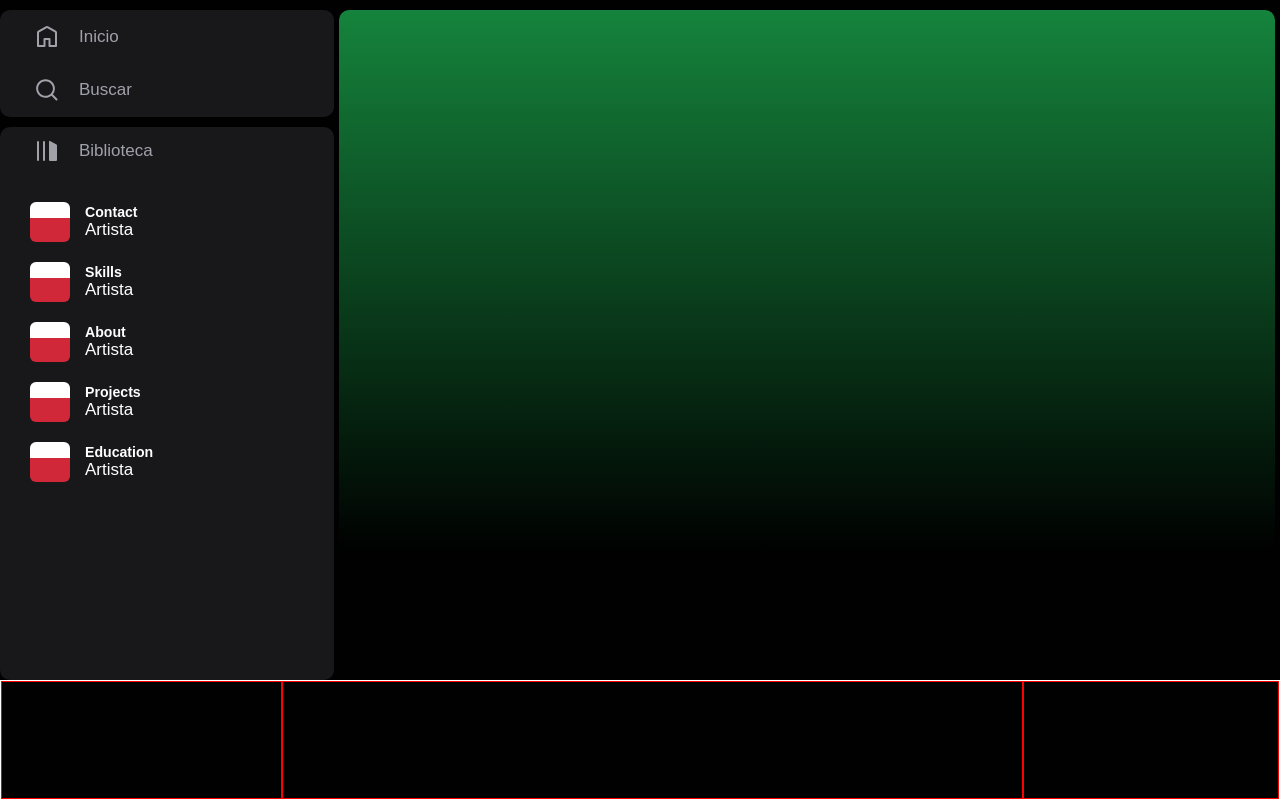
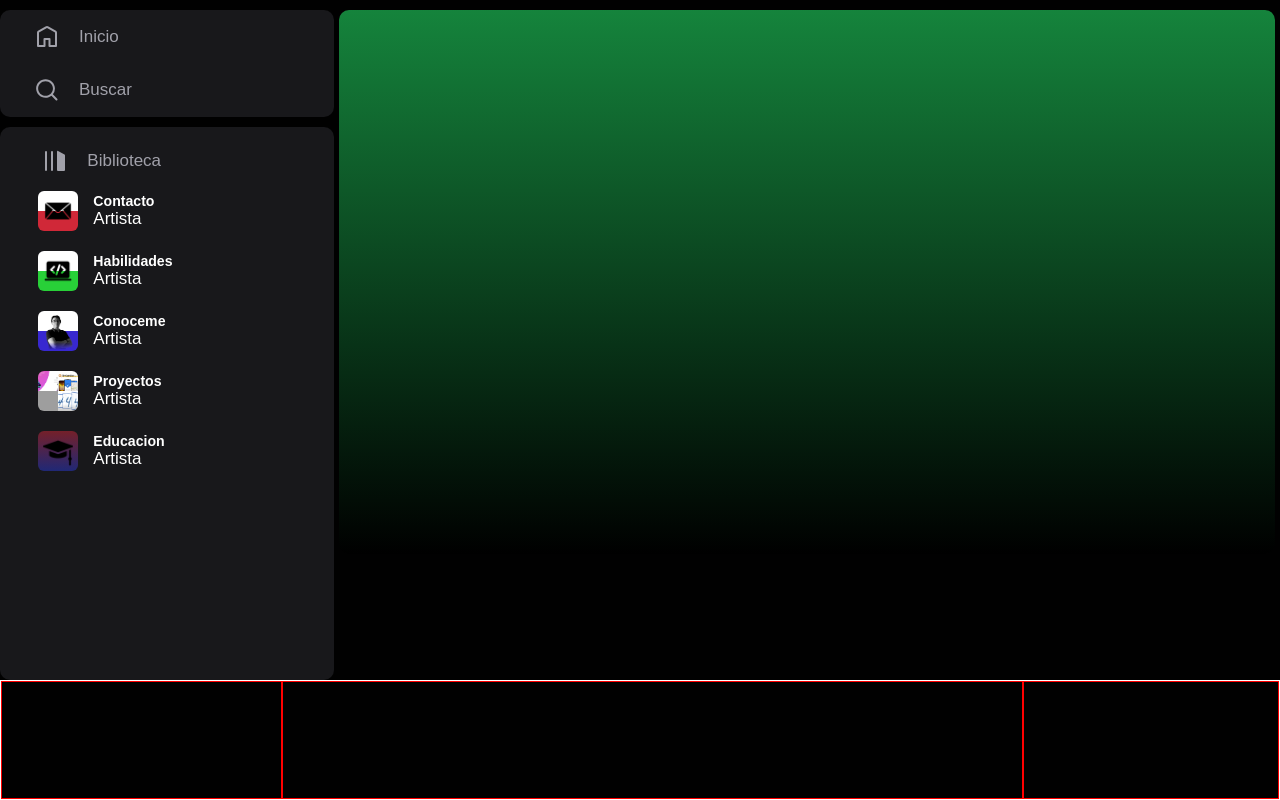
Before and after one commit to AlexisVennegas/Spotify-Portfolio, an Astro site in the folder spotify-portoflio/: page / in a window 1280 px wide. Built offline with nearby package versions, Linux system fonts and the light colour scheme; Astro itself is replaced by a stand-in of ours; grey boxes are pictures that could not be loaded.

Commit message:
chore: Update AsideLibrary and CardEducation component styling, and add CardProjects and CardEducation to index page

```diff
--- a/spotify-portoflio/src/components/AsideLibrary.astro
+++ b/spotify-portoflio/src/components/AsideLibrary.astro
@@ -5,13 +5,24 @@ interface Props {
 }
 
 const { id, title } = Astro.props;
-
+function getColor(id: number): string {
+  const colors: Record<number, string> = {
+    1: "rgb(208, 40, 56)",
+    2: "rgb(40, 208, 56)",
+    3: "rgb(56, 40, 208)",
+    4: "rgb(208, 208, 40)",
+  };
+  return colors[id] || "rgb(208, 40, 56)"; // Default color if id is not in the list
+}
+const backgroundColor = getColor(id);
 ---
-    <li>
+    <li class="liListsongs">
         <a href="#">
             <div class="cover">
                 <div class="top"></div>
-                <div class="bottom" style=" background-color: rgb(208, 40, 56);"></div>
+                <div class="bottom" style={`background-color: ${backgroundColor};`}>
+                    <img src={`./${title}.png`} alt="varios lenguajes de programacion"/>
+                </div>
             </div>
             <div class="info">
                 <h5>{title}</h5>
@@ -48,16 +59,25 @@ const { id, title } = Astro.props;
 
     .top {
         background-color: white;
-        height: 40%;
+        height: 50%;
         border-radius: 0.375rem 0.375rem 0 0 ;
     }
 
     .bottom {
-
-        height: 60%;
+        position: relative;
+        height: 50%;
         border-radius: 0 0 0.375rem 0.375rem;
+    }
+    .bottom > img {
+        width: 75%;
+        border-radius: 0.375rem;
+        position: absolute;
+        transform: translate(-50%, -50%); /* Centra la imagen */
+        left: 50%;
+        mask-image: linear-gradient(black 80%, transparent); /* Efecto degradado */
     }
     .info {
         margin-left: 15px;
     }
+
 </style>
--- a/spotify-portoflio/src/components/AsideList.astro
+++ b/spotify-portoflio/src/components/AsideList.astro
@@ -17,15 +17,17 @@ import Biblioteca from '../Icons/Biblioteca.astro';
         list-style: none;
         width: 100%;
         cursor: pointer;
-        height: 10%;
+        height: 7%;
+        margin-top: 15px;
     }
     li {
         margin-top: 10px;
         display: flex;
         justify-content: flex-start;
         align-items: center;
-        width: 100%;
-        height: 50%;
+        width: 95%;
+        margin: 0 auto;
+        height: 100%;
     }
 
 </style>
--- /dev/null
+++ b/spotify-portoflio/src/components/CardEducation.astro
@@ -0,0 +1,58 @@
+---
+interface Props {
+	id: number;
+    title: string;
+}
+
+const { id, title } = Astro.props;
+
+
+
+---
+    <li class="liListsongs">
+        <a href="#">
+            <div class="cover">
+                <img src={`./${title}.png`} alt="una foto de un birrete"/>
+            </div>
+            <div class="info">
+                <h5>{title}</h5>
+                <p>Artista</p>
+            </div>
+        </a>
+    </li>
+
+
+<style>
+    ul {
+        list-style: none;
+        width: 100%;
+        height: 90%;
+    }
+    a {
+        display: flex;
+        justify-content: flex-start;
+        align-items: center;
+        width: 100%;
+        height: 10%;
+        text-decoration: none;
+        color: white;
+        padding: 10px;
+        margin-left: 20px;
+    }
+    .cover {
+        width: 40px; /* Puedes ajustar el tamaño según sea necesario */
+        height: 40px; /* Puedes ajustar el tamaño según sea necesario */
+        display: flex;
+        justify-content: center;
+        align-items: center;
+        border-radius: 0.375rem;
+        background: linear-gradient(to bottom, rgba(208,40,56,0.5), rgba(40,56,208,0.5));
+    }
+    .cover > img {
+        width: 75%;
+        margin-top: 5px;
+    }
+    .info {
+        margin-left: 15px;
+    }
+</style>
--- /dev/null
+++ b/spotify-portoflio/src/components/CardProjects.astro
@@ -0,0 +1,83 @@
+---
+interface Props {
+	id: number;
+    title: string;
+}
+const { id, title } = Astro.props;
+
+---
+
+<li class="liListsongs">
+    <a href="#">
+        <div class="cover">
+            <img src="./proyecto1.png" class="album album1" alt="captura de pantalla de programacion"/>
+            <img src="./proyecto2.png" class="album album2" alt="captura de pantalla de programacion"/>
+            <img src="./proyecto3.png" class="album album3" alt="captura de pantalla de programacion"/>
+            <img src="./proyecto4.png" class="album album4" alt="captura de pantalla de programacion"/>
+        </div>
+        <div class="info">
+            <h5>{title}</h5>
+            <p>Artista</p>
+        </div>
+    </a>
+</li>
+
+<style>
+    ul {
+        list-style: none;
+        width: 100%;
+        height: 90%;
+    }
+    a {
+        display: flex;
+        justify-content: flex-start;
+        align-items: center;
+        width: 100%;
+        height: 10%;
+        text-decoration: none;
+        color: white;
+        padding: 10px;
+        margin-left: 20px;
+    }
+    .cover {
+        width: 40px; /* Puedes ajustar el tamaño según sea necesario */
+        height: 40px; /* Puedes ajustar el tamaño según sea necesario */
+        border-radius: 0.375rem;
+        position: relative;
+    }
+    .album {
+        position: absolute;
+        width: 50%; /* Ajusta el tamaño según sea necesario */
+        height: 50%; /* Ajusta el tamaño según sea necesario */
+        object-fit: cover; /* Para asegurarte de que las imágenes cubran el espacio */
+    }
+
+    .album1 {
+        top: 0;
+        left: 0;
+        border-radius: 0.375rem 0 0 0;
+    }
+
+    .album2 {
+        top: 0;
+        right: 0;
+        border-radius: 0 0.375rem 0 0;
+    }
+
+    .album3 {
+        bottom: 0;
+        left: 0;
+        border-radius: 0 0 0 0.375rem;
+    }
+
+    .album4 {
+        bottom: 0;
+        right: 0;
+        border-radius: 0 0 0.375rem 0;
+    }
+
+
+    .info {
+        margin-left: 15px;
+    }
+</style>
--- a/spotify-portoflio/src/layouts/Layout.astro
+++ b/spotify-portoflio/src/layouts/Layout.astro
@@ -44,5 +44,14 @@ const { title } = Astro.props;
     color: rgb(161 161 170 );
     margin: 0 20px 0 35px;
 }
+	.liListsongs {
+		border-radius: 10px;
+		width: 95%;
+		margin: 0 auto;
+		list-style: none;
+	}
+	li:hover {
+        background-color: rgb(39 39 42);
+    }
 
 </style>
--- a/spotify-portoflio/src/pages/index.astro
+++ b/spotify-portoflio/src/pages/index.astro
@@ -5,6 +5,9 @@ import Layout from '../layouts/Layout.astro';
 import Navigator from '../components/Navigator.astro';
 import AsideList from '../components/AsideList.astro';
 import AsideLibrary from '../components/AsideLibrary.astro';
+import CardProjects from '../components/CardProjects.astro';
+import CardEducation from '../components/CardEducation.astro';
+
 
 ---
 
@@ -16,11 +19,11 @@ import AsideLibrary from '../components/AsideLibrary.astro';
 				<div class="list-songs">
 				<AsideList />
 				<ul>
-					<AsideLibrary id="1" title="Contact" />
-					<AsideLibrary id="2" title="Skills"/>
-					<AsideLibrary id="3" title="About" />
-					<AsideLibrary id="4" title="Projects" />
-					<AsideLibrary id="5" title="Education" />
+					<AsideLibrary id="1" title="Contacto" />
+					<AsideLibrary id="2" title="Habilidades"/>
+					<AsideLibrary id="3" title="Conoceme" />
+					<CardProjects id="4" title="Proyectos" />
+					<CardEducation id="5" title="Educacion" />
 				</ul>
 				</div>
 			</div>
@@ -109,4 +112,5 @@ import AsideLibrary from '../components/AsideLibrary.astro';
 		border-radius: 10px;
 		background-color:rgb(24 24 27);
 	}
+
 </style>
```
Also changed, not shown: spotify-portoflio/public/Conoceme.png (added), spotify-portoflio/public/Contacto.png (added), spotify-portoflio/public/Educacion.png (added), spotify-portoflio/public/Habilidades.png (added), spotify-portoflio/public/proyecto1.png (added), spotify-portoflio/public/proyecto2.png (added), spotify-portoflio/public/proyecto4.png (added), spotify-portoflio/src/components/Card.astro (deleted), 1 other file.
